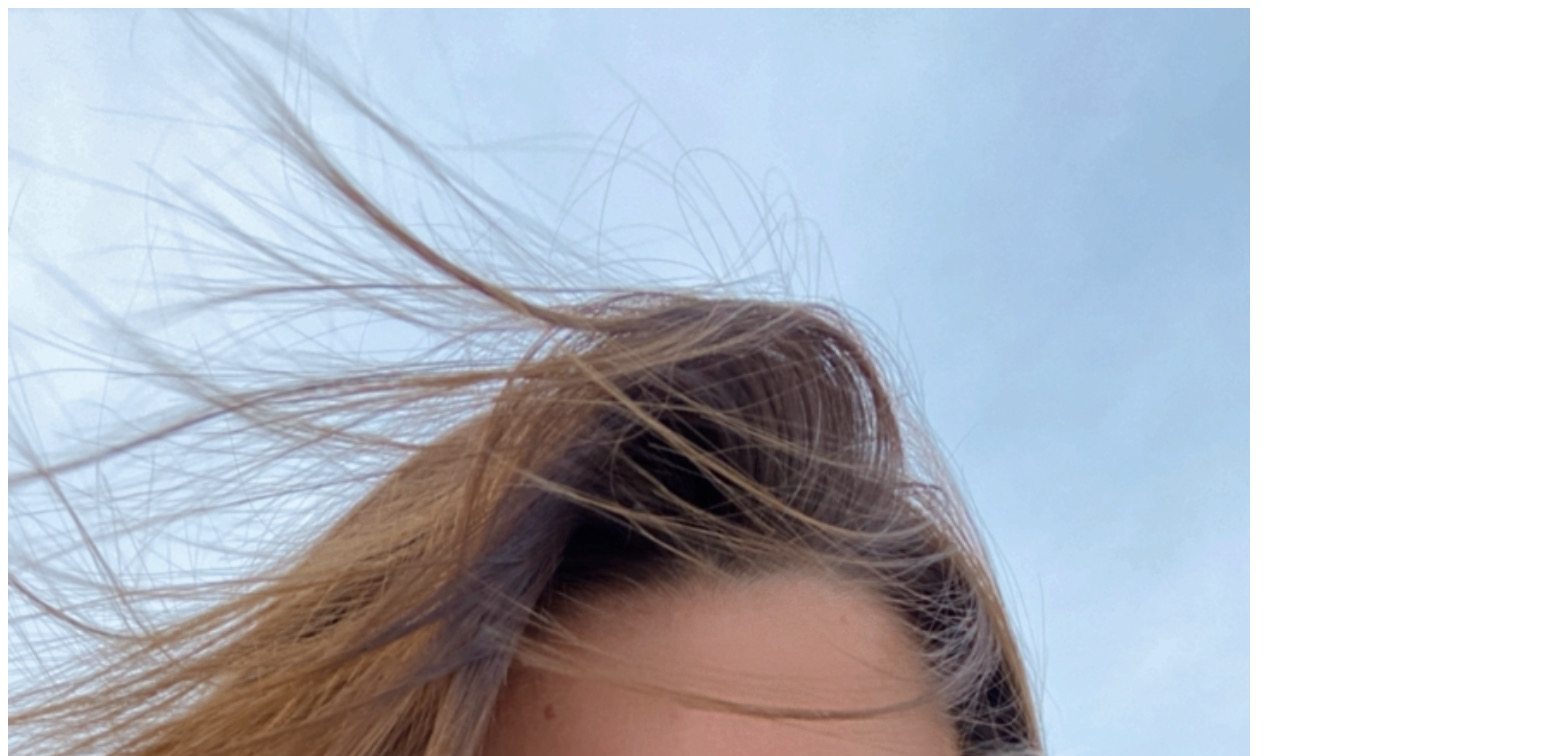
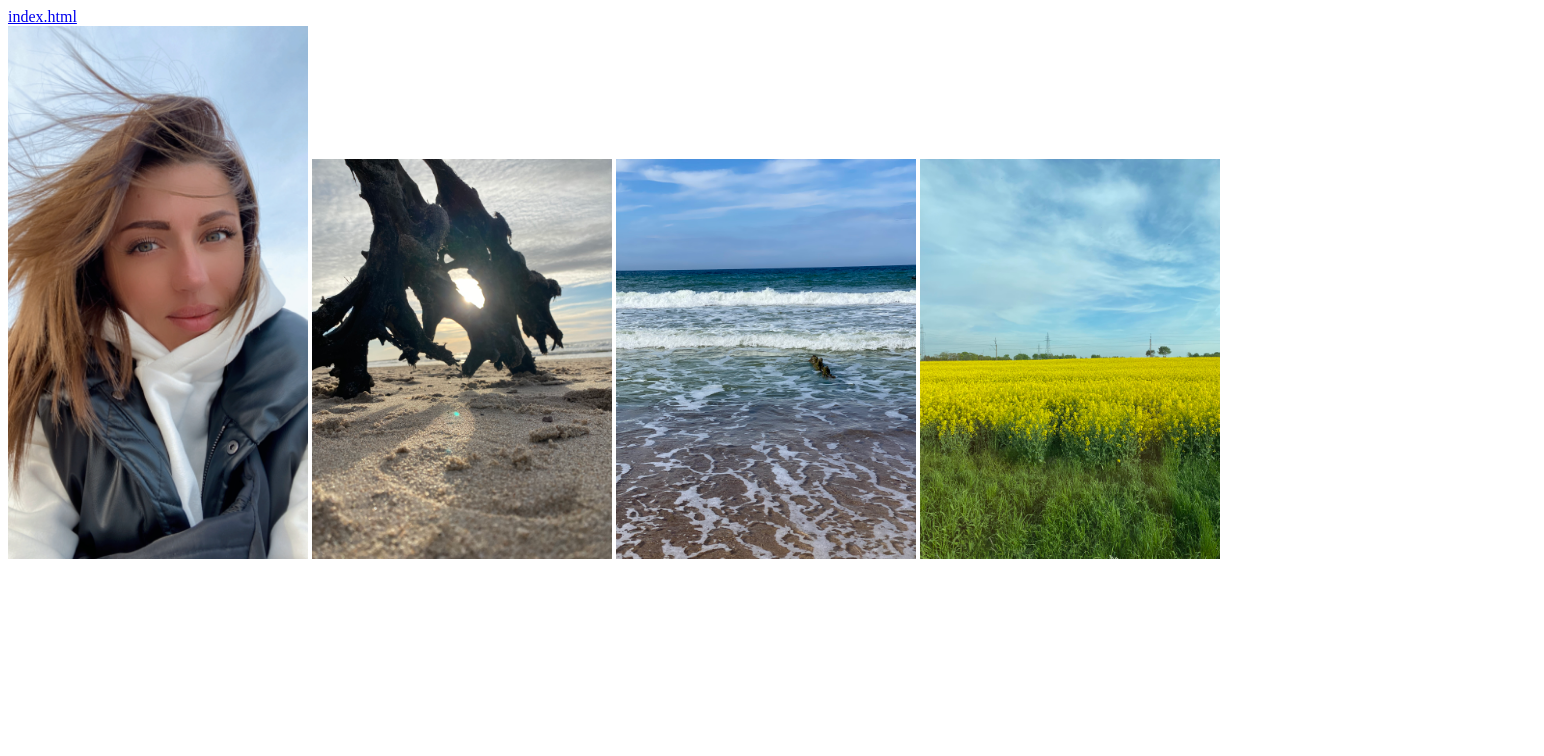
Before and after one commit to Iren187/HW03, a plain HTML site: page pages/gallery.html in a window 1280 px wide. Shown: the top 756 px of the page, 1544 px wide, since content can reach past the window. Drawn offline with Linux system fonts and the light colour scheme.

Commit message:
add links for index.html and gallery.html

```diff
--- a/pages/gallery.html
+++ b/pages/gallery.html
@@ -9,10 +9,11 @@
 </head>
 
 <body>
-    <img src="../images/avatar3.jpg" alt="foto">
-    <img src="../images/IMG_7669.JPEG" alt="beach">
-    <img src="../images/IMG_8270.JPEG" alt="sea">
-    <img src="../images/IMG_8241.JPEG" alt="foto">
+    <a href="../index.html">index.html</a> <br>
+    <img src="../images/avatar3.jpg" width="300" alt="foto">
+    <img src="../images/IMG_7669.JPEG" width="300" alt="beach">
+    <img src="../images/IMG_8270.JPEG" width="300" alt="sea">
+    <img src="../images/IMG_8241.JPEG" width="300" alt="foto">
 </body>
 
 </html>
```
Also changed, not shown: index.html (+1 -0 lines).
